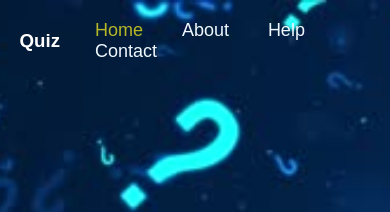
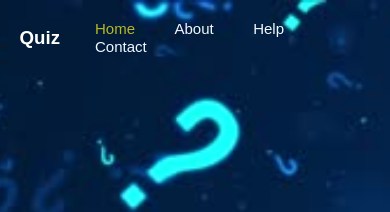
Before and after one commit to Dhanush0910/quiz, a plain HTML site: page index.html in a window 390 px wide. Shown: the top 212 px of the page. Drawn offline with Linux system fonts and the light colour scheme.

Commit message:
modified

```diff
--- a/style.css
+++ b/style.css
@@ -399,8 +399,8 @@ body{
         font-size: 16px;
         justify-content: center;
     }
-    .navigation{
-        font-size: 14px;
+    .navigation a{
+        font-size: 15px;
     }
     .home-content h1{
         padding: 18%;
```
